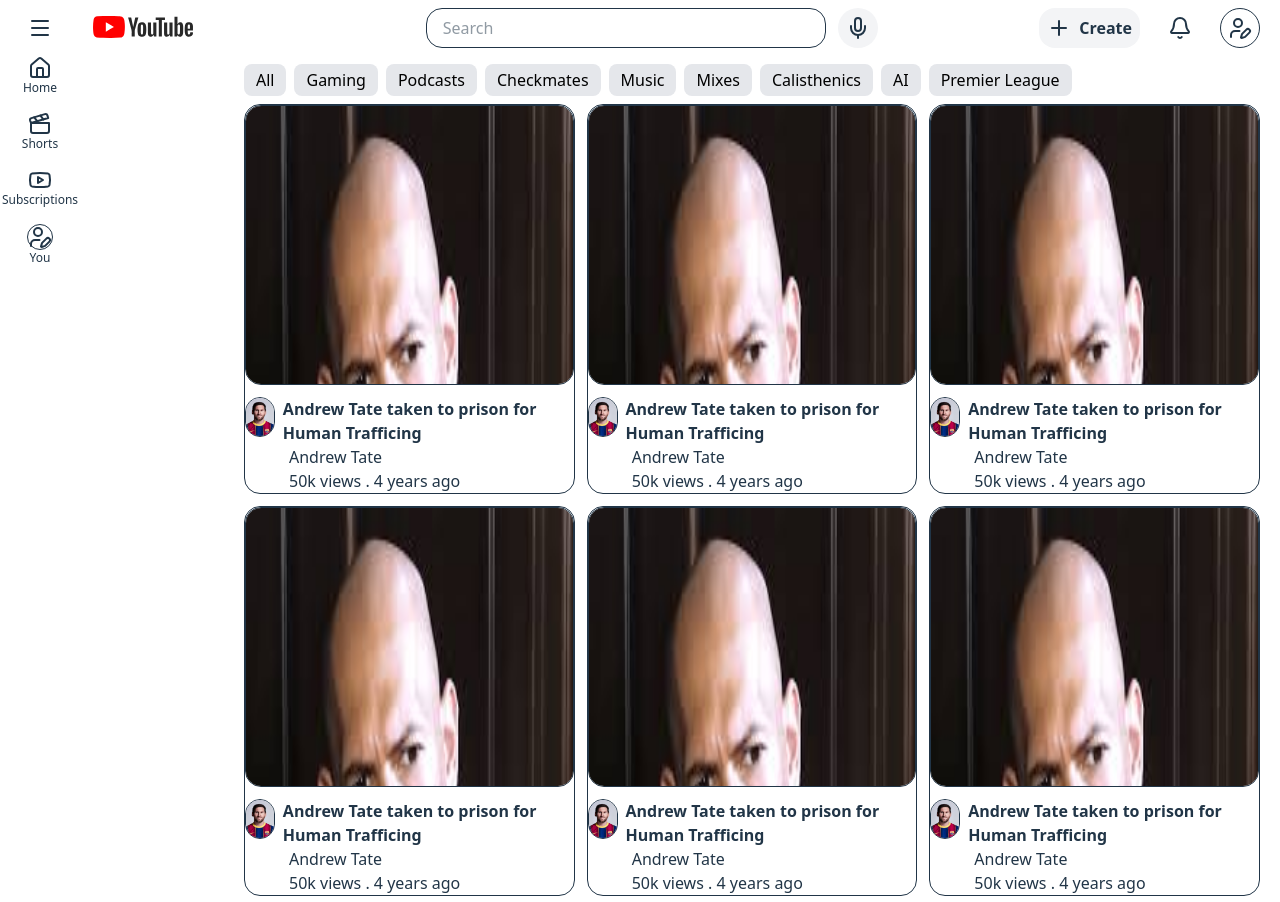
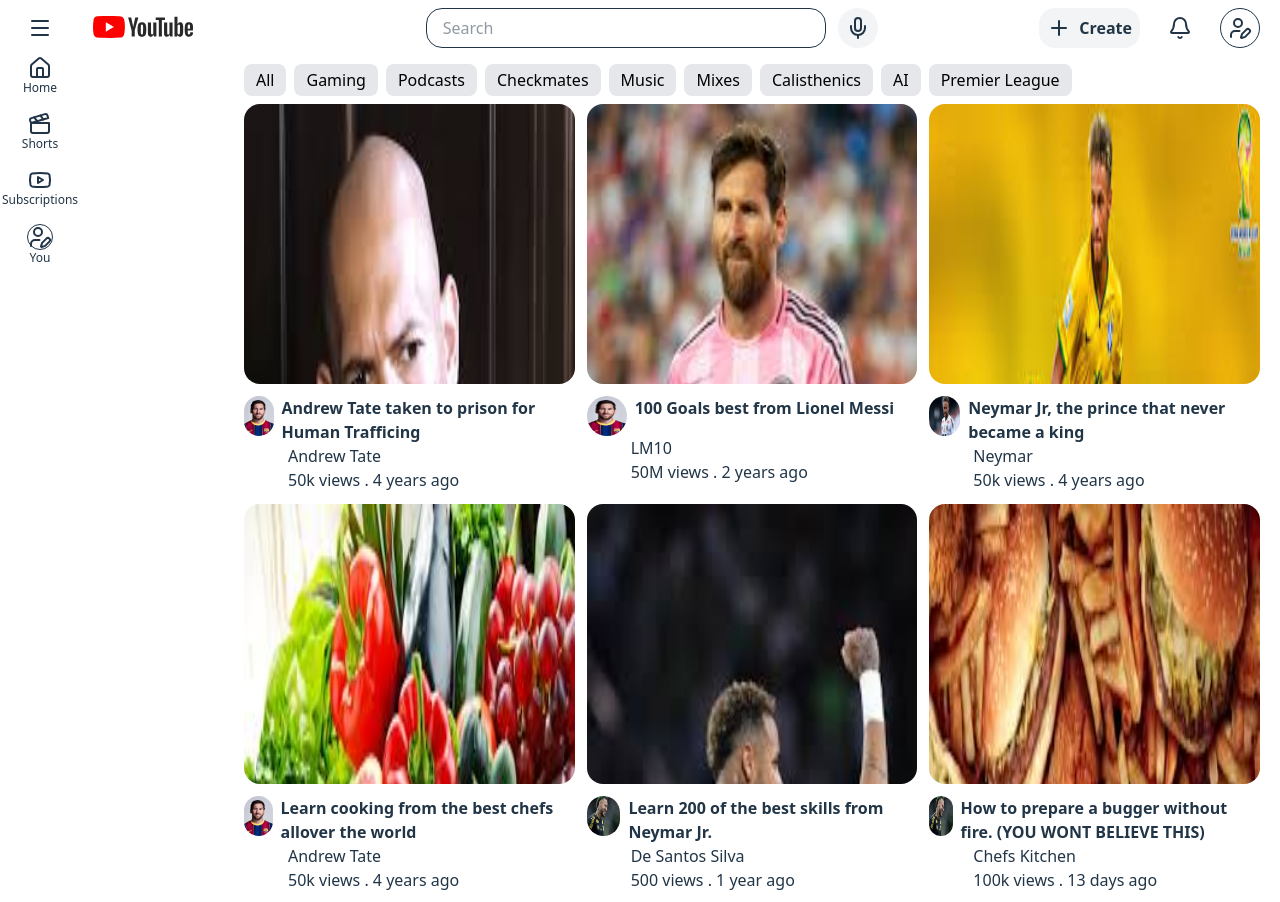
Before and after one commit to mayanjer/YouTube-clone, a React (Vite) app: page / in a window 1280 px wide. Shown: the top 902 px of the page. Built offline with nearby package versions, Linux system fonts and the light colour scheme.

Commit message:
finalized adding dummy data

```diff
--- a/src/components/Post.jsx
+++ b/src/components/Post.jsx
@@ -7,9 +7,9 @@
   timePosted,
 }) {
   return (
-    <div className="border rounded-2xl min-w-60 min-h-90">
+    <div className="rounded-2xl min-w-60 min-h-90">
       <div
-        className="border rounded-2xl h-70 overflow-hidden hover:bg-gray-200 hover:min-w-62 flex justify-center
+        className="rounded-2xl h-70 overflow-hidden hover:bg-gray-200 hover:min-w-62 flex justify-center
       transform transition duration-250 ease-out hover:scale-102
       "
       >
@@ -17,7 +17,7 @@
       </div>
 
       <p className="flex gap-2 mt-3 font-bold">
-        <div className="border h-10 w-10 rounded-full overflow-hidden ">
+        <div className="h-10 w-10 rounded-full overflow-hidden ">
           <img src={profilePicture} alt="" className="h-full w-full" />
         </div>
         {heading}
--- a/src/data.js
+++ b/src/data.js
@@ -43,74 +43,74 @@
     timePosted: "4 years ago",
   },
   {
-    thumbNail: image_1,
-    heading: "Andrew Tate taken to prison for Human Trafficing",
+    thumbNail: image_2,
+    heading: "100 Goals best from Lionel Messi",
+    profilePicture: dp_1,
+    accountName: "LM10",
+    viewCount: "50M views",
+    timePosted: "2 years ago",
+  },
+  {
+    thumbNail: image_3,
+    heading: "Neymar Jr, the prince that never became a king",
+    profilePicture: dp_2,
+    accountName: "Neymar",
+    viewCount: "50k views",
+    timePosted: "4 years ago",
+  },
+  {
+    thumbNail: image_5,
+    heading: "Learn cooking from the best chefs allover the world",
     profilePicture: dp_1,
     accountName: "Andrew Tate",
     viewCount: "50k views",
     timePosted: "4 years ago",
   },
   {
-    thumbNail: image_1,
-    heading: "Andrew Tate taken to prison for Human Trafficing",
-    profilePicture: dp_1,
-    accountName: "Andrew Tate",
+    thumbNail: image_4,
+    heading: "Learn 200 of the best skills from Neymar Jr.",
+    profilePicture: dp_3,
+    accountName: "De Santos Silva",
+    viewCount: "500 views",
+    timePosted: "1 year ago",
+  },
+  {
+    thumbNail: image_6,
+    heading: "How to prepare a bugger without fire. (YOU WONT BELIEVE THIS)",
+    profilePicture: dp_3,
+    accountName: "Chefs Kitchen",
+    viewCount: "100k views",
+    timePosted: "13 days ago",
+  },
+  {
+    thumbNail: image_7,
+    heading: "Welcome to club LAS vegas. Here all we do is have FUN",
+    profilePicture: dp_2,
+    accountName: "LA",
     viewCount: "50k views",
     timePosted: "4 years ago",
   },
   {
-    thumbNail: image_1,
-    heading: "Andrew Tate taken to prison for Human Trafficing",
-    profilePicture: dp_1,
-    accountName: "Andrew Tate",
+    thumbNail: image_8,
+    heading: "BANNANGE by Lydia Jazmine",
+    profilePicture: dp_2,
+    accountName: "Lydia Jazmine",
     viewCount: "50k views",
     timePosted: "4 years ago",
   },
   {
-    thumbNail: image_1,
-    heading: "Andrew Tate taken to prison for Human Trafficing",
+    thumbNail: image_9,
+    heading: "Welcome to the AI era. The era where cutting edge technology rules the world",
     profilePicture: dp_1,
-    accountName: "Andrew Tate",
-    viewCount: "50k views",
-    timePosted: "4 years ago",
+    accountName: "Nvidia",
+    viewCount: "5k views",
+    timePosted: "14 years ago",
   },
   {
-    thumbNail: image_1,
-    heading: "Andrew Tate taken to prison for Human Trafficing",
-    profilePicture: dp_1,
-    accountName: "Andrew Tate",
-    viewCount: "50k views",
-    timePosted: "4 years ago",
-  },
-  {
-    thumbNail: image_1,
-    heading: "Andrew Tate taken to prison for Human Trafficing",
-    profilePicture: dp_1,
-    accountName: "Andrew Tate",
-    viewCount: "50k views",
-    timePosted: "4 years ago",
-  },
-  {
-    thumbNail: image_1,
-    heading: "Andrew Tate taken to prison for Human Trafficing",
-    profilePicture: dp_1,
-    accountName: "Andrew Tate",
-    viewCount: "50k views",
-    timePosted: "4 years ago",
-  },
-  {
-    thumbNail: image_1,
-    heading: "Andrew Tate taken to prison for Human Trafficing",
-    profilePicture: dp_1,
-    accountName: "Andrew Tate",
-    viewCount: "50k views",
-    timePosted: "4 years ago",
-  },
-  {
-    thumbNail: image_1,
-    heading: "Andrew Tate taken to prison for Human Trafficing",
-    profilePicture: dp_1,
-    accountName: "Andrew Tate",
+    thumbNail: image_10,
+    heading: "Horoscoes and what they mean. Send your birthdate through the comment section",
+    profilePicture: dp_3,
+    accountName: "Aquarius",
     viewCount: "50k views",
     timePosted: "4 years ago",
   },
```
